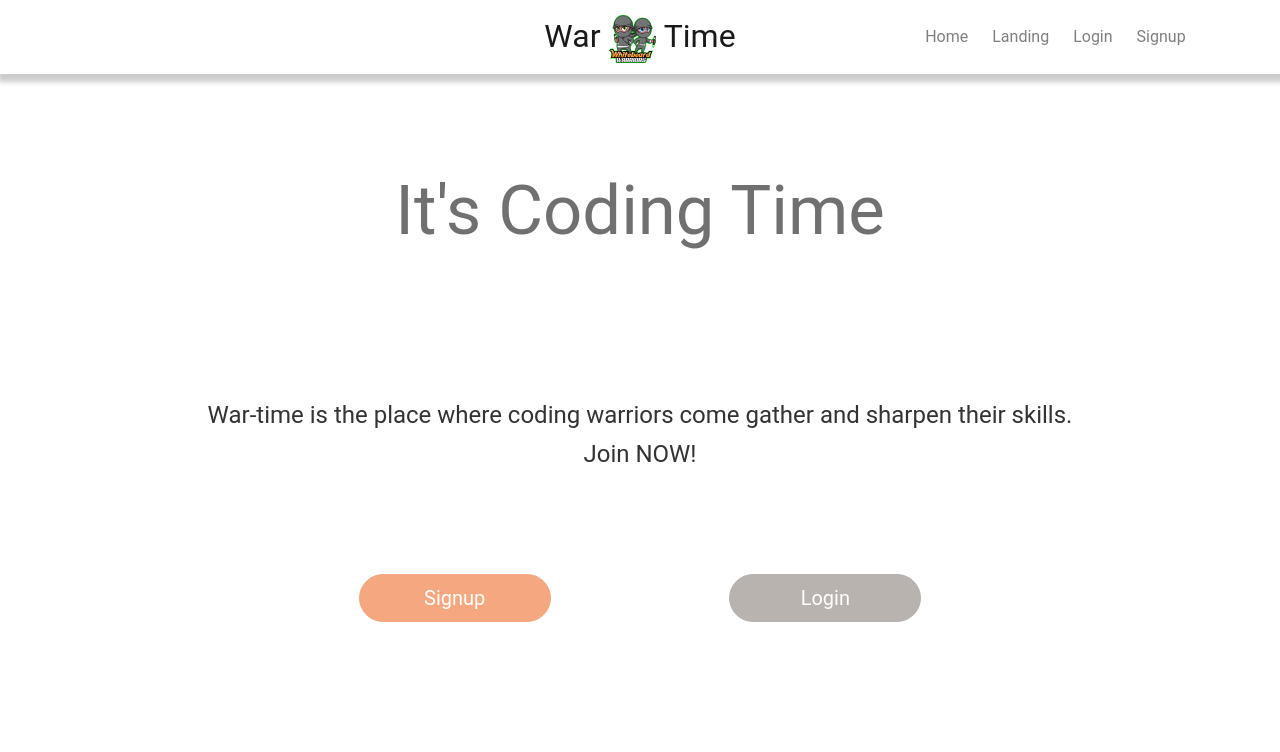
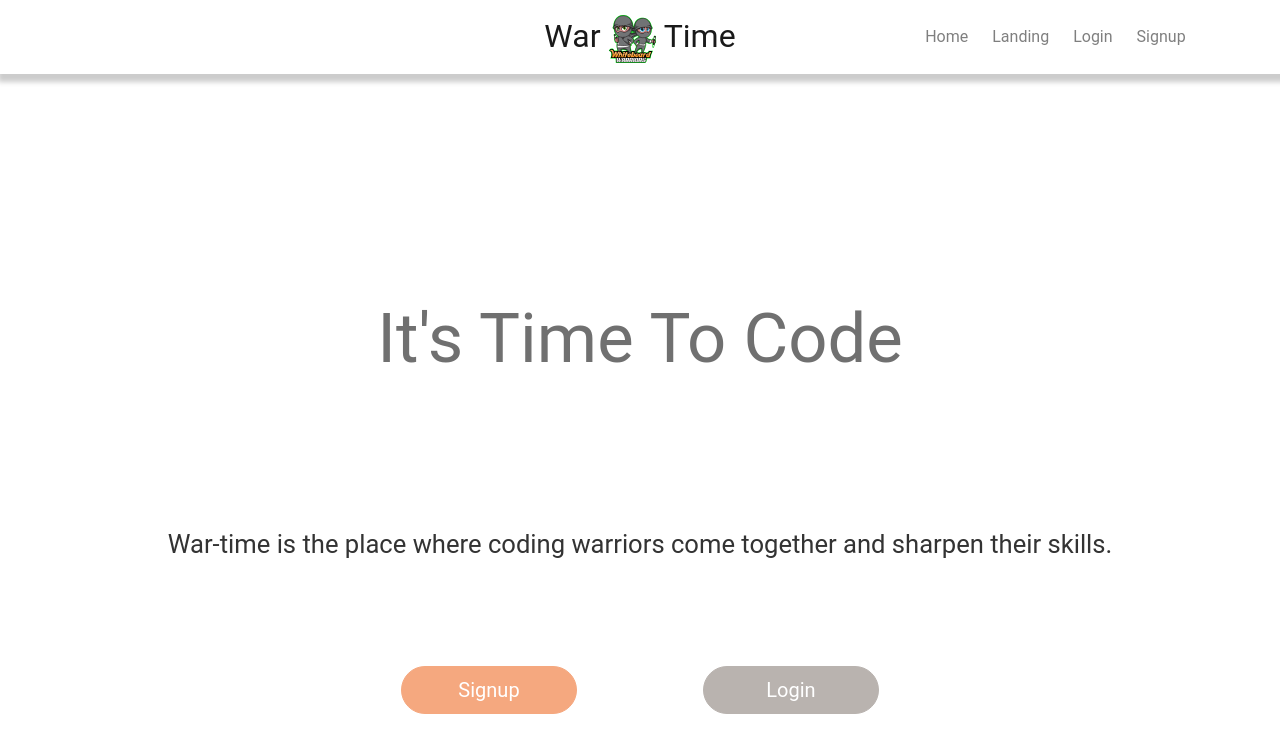
Before and after one commit to whiteboard-warriors/war-time, a React (Create React App) app in the folder client/: page /landing in a window 1280 px wide. Shown: the top 752 px of the page. Built offline with nearby package versions, Linux system fonts and the light colour scheme.

Commit message:
improved content and style

```diff
--- a/client/src/components/pages/Landing/index.js
+++ b/client/src/components/pages/Landing/index.js
@@ -24,25 +24,24 @@ const Landing = () => {
 			<Container>
 				<Row>
 					<Col
-						md={{ span: 6, offset: 3 }}
-						className='text-center py-5'
+						md={{ span: 8, offset: 2 }}
+						className='text-center masthead'
 					>
-						<h1 className='mt-5 heading'>It's Coding Time</h1>
+						<h1 className='mt-5 heading'>It's Time To Code</h1>
 					</Col>
 					<Col
-						md={{ span: 10, offset: 1 }}
+						md={{ span: 12, offset: 0 }}
 						className='text-center py-5'
 					>
 						<p className='mt-5 description'>
 							War-time is the place where coding warriors come
-							gather and sharpen their skills.
-							<br /> Join NOW!
+							together and sharpen their skills.
 						</p>
 					</Col>
 				</Row>
 				<Row>
 					<Col
-						md={{ span: 10, offset: 1 }}
+						md={{ span: 8, offset: 2 }}
 						className='text-center py-5 cta-buttons'
 					>
 						<Link className='btn btn-warning btn-lg' to='/signup'>
--- a/client/src/components/pages/Landing/style.scss
+++ b/client/src/components/pages/Landing/style.scss
@@ -1,4 +1,8 @@
 @import '../../../App.scss';
+
+.masthead {
+	padding: 7rem 0 1rem 0;
+}
 
 .heading {
 	color: $grey-dark;
@@ -9,20 +13,29 @@
 	flex-direction: column;
 	justify-content: space-evenly;
 	a {
-		min-width: 12rem;
+		min-width: 11rem;
 	}
 }
 @media only screen and (min-width: 768px) {
+	.masthead {
+		padding: 11rem 0 3rem 0;
+	}
+	.heading {
+		font-size: 3.5rem;
+	}
 	.cta-buttons {
 		flex-direction: row;
 	}
 }
 
 @media only screen and (min-width: 1024px) {
+	.masthead {
+		padding: 9 rem 0 3rem 0;
+	}
 	.heading {
 		font-size: 4.3rem;
 	}
 	.description {
-		font-size: 1.5rem;
+		font-size: 1.6rem;
 	}
 }
```
